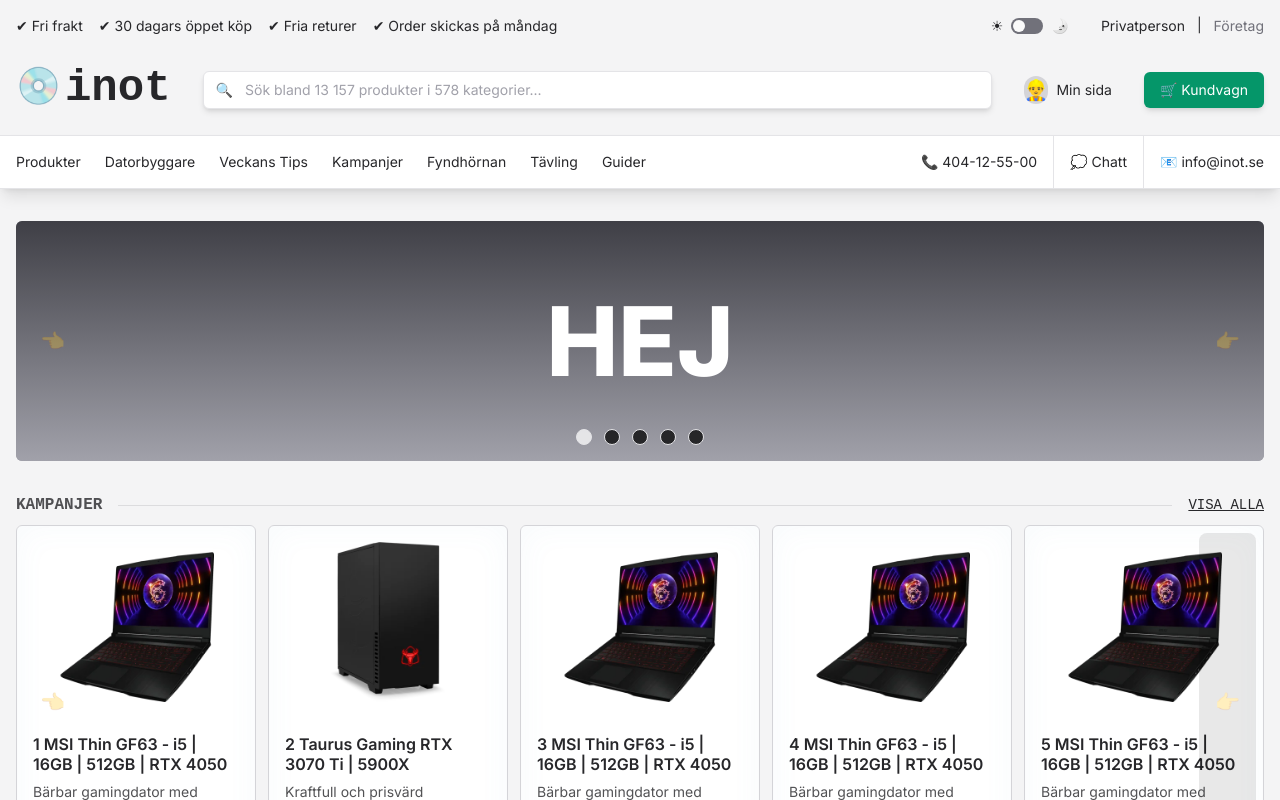
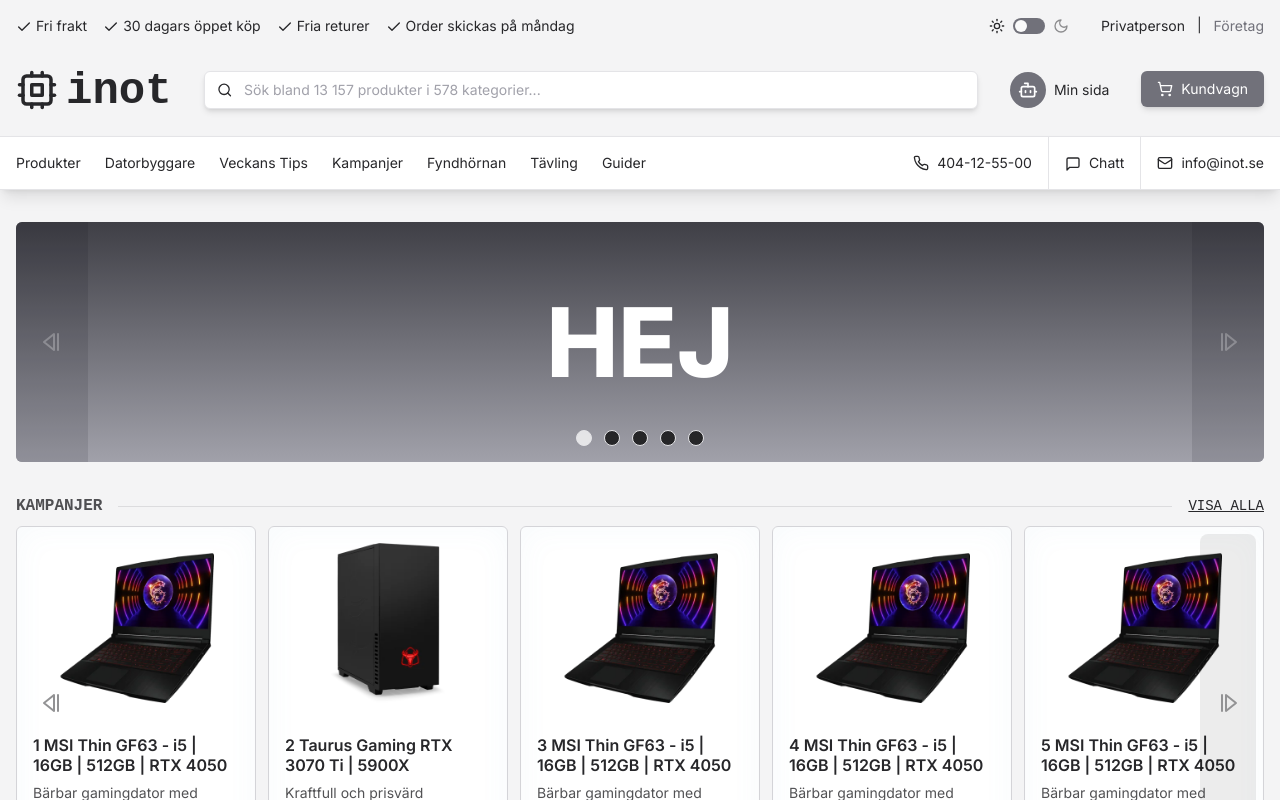
Before and after one commit to simon-off/inet-redesign, a React (Vite) app: page / in a window 1280 px wide. Shown: the top 800 px of the page. Built offline with nearby package versions, Linux system fonts and the light colour scheme.

Commit message:
added icons instead of emojis

```diff
--- a/package.json
+++ b/package.json
@@ -12,6 +12,7 @@
   "dependencies": {
     "@fontsource-variable/jetbrains-mono": "^5.0.13",
     "@fontsource/inter": "^5.0.8",
+    "lucide-react": "^0.279.0",
     "react": "^18.2.0",
     "react-dom": "^18.2.0"
   },
--- a/src/components/BannerCarousel.tsx
+++ b/src/components/BannerCarousel.tsx
@@ -1,3 +1,5 @@
+import { StepForward, StepBack } from "lucide-react";
+
 import { useState } from "react";
 
 const banners = ["hej", "hejsan", "tjabba", "tjena", "hallå"];
@@ -50,15 +52,15 @@
       )}
       <button
         onClick={leftButtonHandler}
-        className="absolute bottom-2 left-2 top-2 rounded-lg p-4 text-xl opacity-30 transition-colors hover:bg-black hover:bg-opacity-30 hover:opacity-100"
+        className="absolute bottom-0 left-0 top-0 bg-gray-950 bg-opacity-50 p-4 px-6 text-white opacity-20 transition-opacity hover:opacity-100"
       >
-        👈
+        <StepBack />
       </button>
       <button
         onClick={rightButtonHandler}
-        className="absolute bottom-2 right-2 top-2 rounded-lg p-4 text-xl opacity-30 transition-colors hover:bg-black hover:bg-opacity-30 hover:opacity-100"
+        className="absolute bottom-0 right-0 top-0 bg-gray-950 bg-opacity-50 p-4 px-6 text-white opacity-20 transition-opacity hover:opacity-100"
       >
-        👉
+        <StepForward />
       </button>
       <div className="absolute bottom-4 flex gap-3">
         {banners.map((_, i) =>
--- a/src/components/Header.tsx
+++ b/src/components/Header.tsx
@@ -1,3 +1,4 @@
+import { Phone, Mail, MessageSquare, Sun, Moon, Check, ShoppingCart, Search, Cpu, Bot } from "lucide-react";
 import { useEffect, useRef } from "react";
 import useLocalStorage from "../hooks/useLocalStorage";
 
@@ -18,21 +19,33 @@
       <div className="text-sm">
         <div className="mx-auto flex max-w-screen-xl items-center justify-between px-4">
           <ul className="flex gap-4">
-            <li>✔ Fri frakt</li>
-            <li>✔ 30 dagars öppet köp</li>
-            <li>✔ Fria returer</li>
-            <li>✔ Order skickas på måndag</li>
+            <li className="flex items-end gap-1">
+              <Check size={16} aria-hidden className="-translate-y-[1px]" /> Fri frakt
+            </li>
+            <li className="flex items-end gap-1">
+              <Check size={16} aria-hidden className="-translate-y-[1px]" /> 30 dagars öppet köp
+            </li>
+            <li className="flex items-end gap-1">
+              <Check size={16} aria-hidden className="-translate-y-[1px]" /> Fria returer
+            </li>
+            <li className="flex items-end gap-1">
+              <Check size={16} aria-hidden className="-translate-y-[1px]" /> Order skickas på måndag
+            </li>
           </ul>
           <div className="flex gap-4">
             <div className="flex items-center gap-2">
-              <span className={darkMode ? "grayscale filter" : ""}>☀</span>
+              <span className={darkMode ? "opacity-50" : ""}>
+                <Sun size={16} />
+              </span>
               <button
                 onClick={() => setDarkMode(!darkMode)}
-                className={`relative h-4 w-8 cursor-pointer rounded-full bg-gray-500 after:absolute after:top-[2px] after:block after:aspect-square after:h-3 after:rounded-full after:bg-gray-50 after:transition-[left] ${
+                className={`relative h-4 w-8 cursor-pointer rounded-full bg-gray-500 after:absolute after:top-[2px] after:block after:aspect-square after:h-3 after:rounded-full after:bg-gray-50 after:transition-[left] dark:bg-gray-700 ${
                   darkMode ? "after:left-[calc(2rem-2px-0.75rem)]" : "after:left-[2px]"
                 }`}
               ></button>
-              <span className={!darkMode ? "grayscale filter" : ""}>🌛</span>
+              <span className={!darkMode ? "opacity-50" : ""}>
+                <Moon size={16} />
+              </span>
             </div>
             <div className="flex items-center gap-3 py-4 pl-4">
               <p>Privatperson</p>
@@ -45,16 +58,16 @@
       <div className="text-sm">
         <div className="mx-auto flex max-w-screen-xl items-center gap-8 px-4 pb-6 pt-4">
           <a href="#">
-            <h1 className="font-mono text-4xl font-black">
-              <span className="inline-block -translate-y-[2px] pr-1">💿</span>
-              <span className="text-[2.75rem]">inot</span>
+            <h1 className="flex items-center gap-2 font-mono text-4xl font-black">
+              <Cpu size={42} className="translate-y-[0px]" />
+              <span className="translate-y-[1px] text-[2.75rem] leading-none">inot</span>
             </h1>
           </a>
           <div
             onClick={() => searchInputRef.current?.focus()}
-            className="flex flex-grow gap-3 rounded-md border border-gray-200 bg-white px-3 py-2 shadow-md outline-1 outline-gray-400 focus-within:outline dark:border-gray-700 dark:bg-gray-950"
+            className="flex flex-grow items-center gap-3 rounded-md border border-gray-200 bg-white px-3 py-2 shadow-md outline-1 outline-gray-400 focus-within:outline dark:border-gray-700 dark:bg-gray-950"
           >
-            <span>🔍</span>
+            <Search size={16} />
             <input
               ref={searchInputRef}
               type="text"
@@ -63,13 +76,16 @@
             />
           </div>
           <a href="#" className="flex items-center">
-            <span className="mr-2 inline-flex overflow-hidden rounded-full bg-gray-300 text-xl dark:bg-gray-600">
-              👷‍♂️
+            <span className="mr-2 inline-flex overflow-hidden rounded-full bg-gray-500 p-2 text-xl text-white dark:bg-gray-700">
+              <Bot size={20} />
             </span>{" "}
             Min sida
           </a>
-          <a href="#" className="rounded-md bg-green-600 px-4 py-2 text-white shadow-md">
-            🛒 Kundvagn
+          <a
+            href="#"
+            className="flex -translate-y-[1px] items-center gap-2 rounded-md bg-gray-500 px-4 py-2 text-white shadow-md  dark:bg-gray-700"
+          >
+            <ShoppingCart size={16} /> Kundvagn
           </a>
         </div>
       </div>
@@ -114,18 +130,18 @@
           </ul>
           <ul className="flex">
             <li className="px-4">
-              <a className="block py-4" href="#">
-                📞 404-12-55-00
+              <a className="flex items-center gap-2 py-4" href="#">
+                <Phone size={16} /> 404-12-55-00
               </a>
             </li>
             <li className="border-l px-4 dark:border-gray-700">
-              <a className="block py-4" href="#">
-                💭 Chatt
+              <a className="flex items-center gap-2 py-4" href="#">
+                <MessageSquare size={16} className="translate-y-[1px]" /> Chatt
               </a>
             </li>
             <li className="border-l pl-4 dark:border-gray-700">
-              <a className="block py-4" href="#">
-                📧 info@inot.se
+              <a className="flex items-center gap-2 py-4" href="#">
+                <Mail size={16} /> info@inot.se
               </a>
             </li>
           </ul>
--- a/src/components/ItemShelf.tsx
+++ b/src/components/ItemShelf.tsx
@@ -1,3 +1,4 @@
+import { StepForward, StepBack } from "lucide-react";
 import { useRef, useState } from "react";
 import useFetch from "../hooks/useFetch";
 import IProduct from "../types/IProduct";
@@ -39,7 +40,7 @@
       behavior: "smooth",
     });
 
-    if (scrollPosition <= visibleWidth) {
+    if (scrollPosition <= 0) {
       setScrollLocation(ScrollLocations.Left);
     } else if (scrollPosition + visibleWidth >= totalWidth) {
       setScrollLocation(ScrollLocations.Right);
@@ -92,23 +93,23 @@
           >
             <button
               onClick={() => scrollButtonHandler(-1)}
-              className={`absolute bottom-2 left-2 top-2 rounded-lg p-4 text-xl opacity-30 transition-opacity ${
-                scrollLocation !== ScrollLocations.Left
-                  ? "bg-black bg-opacity-30 opacity-100 hover:opacity-100"
-                  : "pointer-events-none"
+              className={`absolute bottom-2 left-2 top-2 rounded-lg p-4 opacity-50 transition-opacity ${
+                scrollLocation === ScrollLocations.Left
+                  ? "pointer-events-none opacity-20"
+                  : "bg-gray-950 bg-opacity-[0.15] hover:opacity-100 dark:bg-opacity-50"
               }`}
             >
-              👈
+              <StepBack />
             </button>
             <button
               onClick={() => scrollButtonHandler(1)}
-              className={`absolute bottom-2 right-2 top-2 rounded-lg p-4 text-xl opacity-30 transition-opacity ${
-                scrollLocation !== ScrollLocations.Right
-                  ? "bg-black bg-opacity-30 opacity-100 hover:opacity-100"
-                  : "pointer-events-none"
+              className={`absolute bottom-2 right-2 top-2 rounded-lg p-4 opacity-50 transition-opacity ${
+                scrollLocation === ScrollLocations.Right
+                  ? "pointer-events-none opacity-20"
+                  : "bg-gray-950 bg-opacity-[0.15] opacity-100 hover:opacity-100 dark:bg-opacity-50"
               }`}
             >
-              👉
+              <StepForward />
             </button>
             {data.map((product: IProduct, i: number) => (
               <ShelfItem product={product} key={i} index={i} />
```
Also changed, not shown: 1 other file (tests, documents, lock files or other folders).
